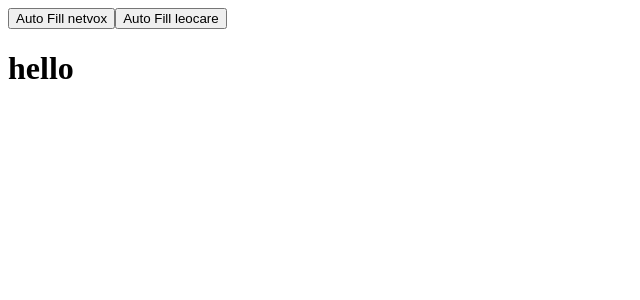
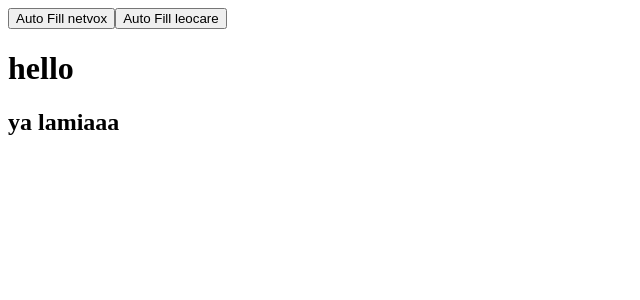
Before and after one commit to seifbouafia/auto-fill-chrome-extension, an Angular app: page / in a window 1280 px wide. Shown: the top 300 px of the page, without its empty margins (0-640 px from the left). Built offline with nearby package versions, Linux system fonts and the light colour scheme.

Commit message:
refactor

```diff
--- a/src/app/leocare/leocare.component.html
+++ b/src/app/leocare/leocare.component.html
@@ -1,2 +1,3 @@
 <button id="fillDataButton" (click)="onFillDataClick()">Auto Fill leocare</button>
 <h1>hello</h1>
+<h2>ya lamiaaa </h2>
```
